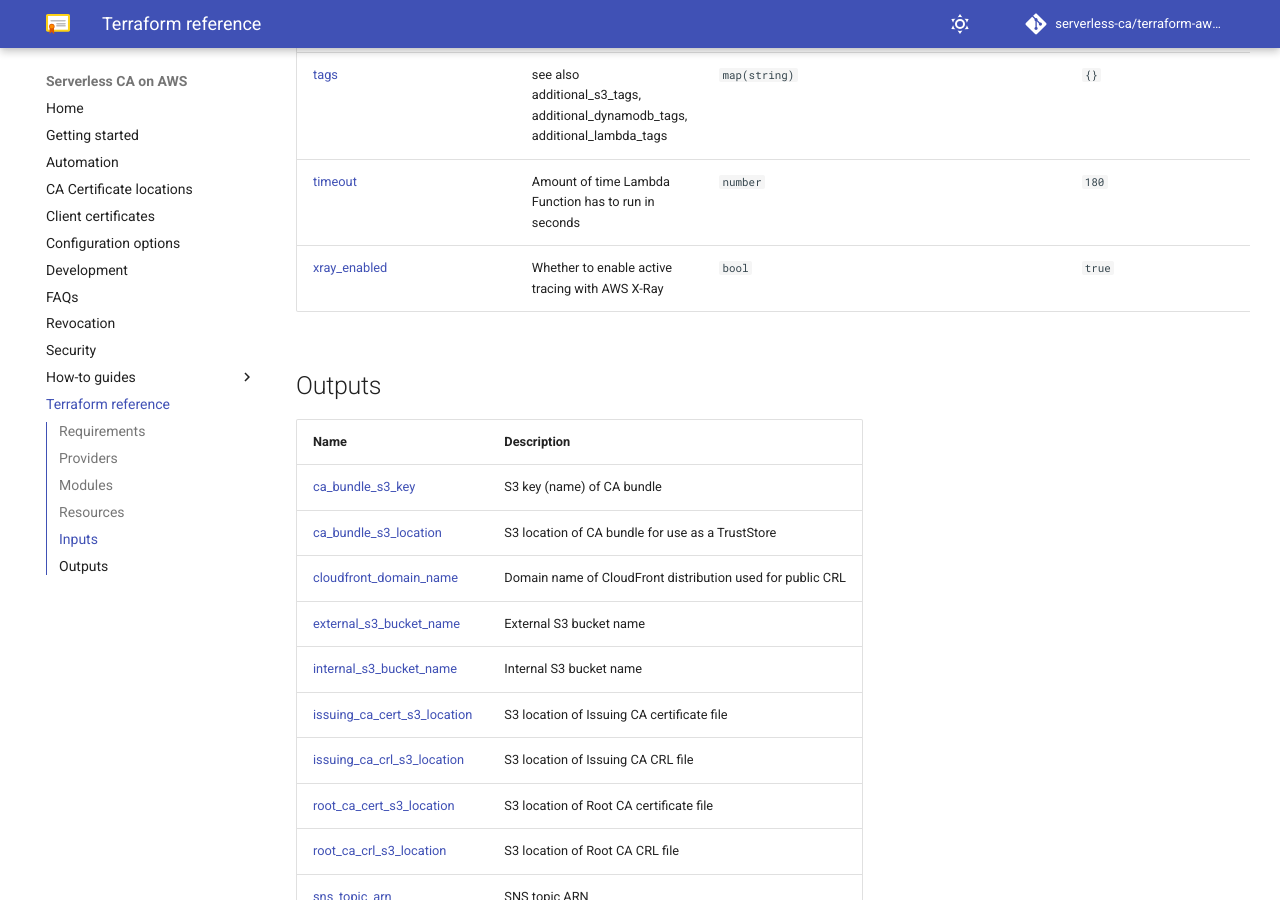
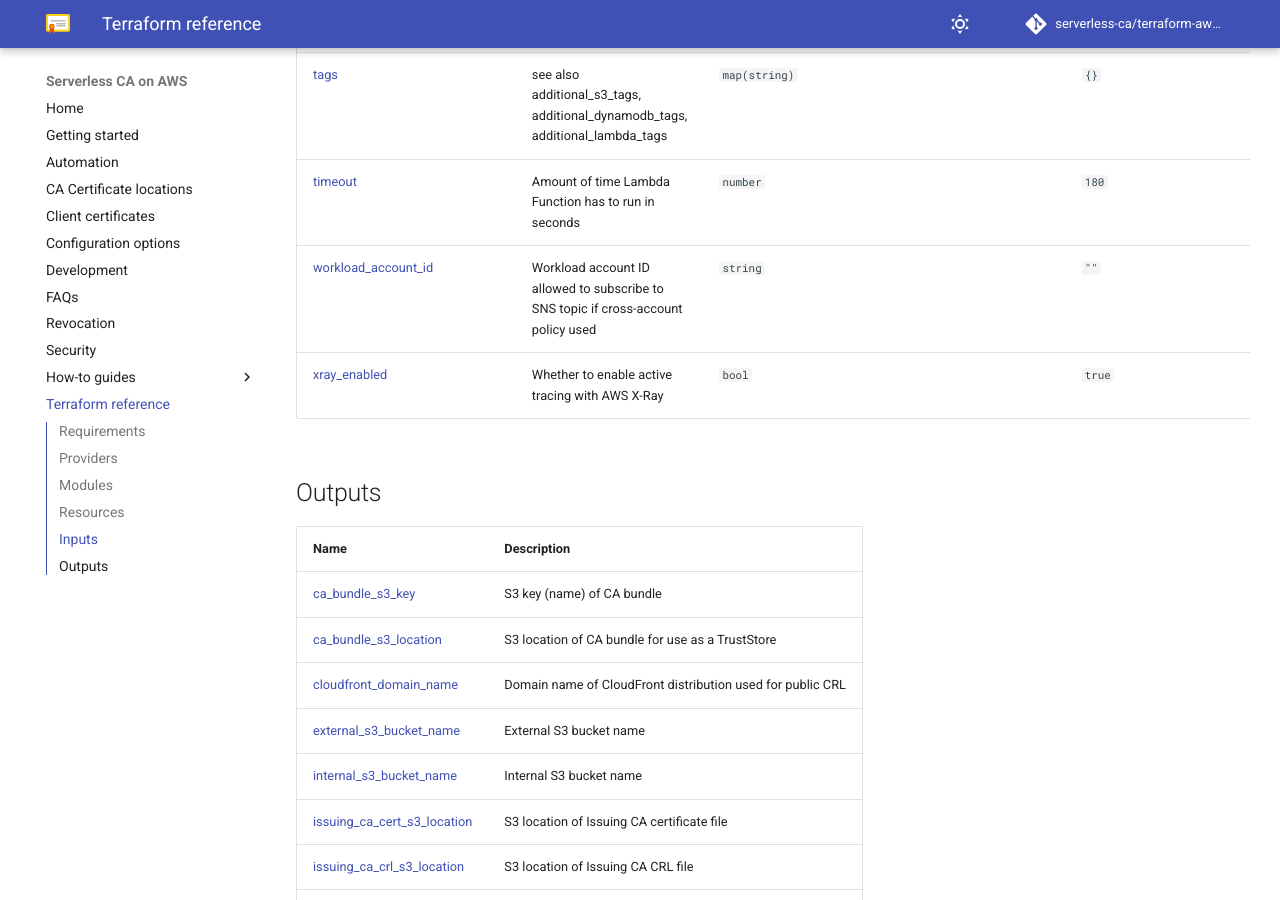
Before and after one commit to serverless-ca/terraform-aws-ca, an MkDocs documentation site: the page built from docs/reference.md, in a window 1280 px wide and 900 px high, scrolled down 6444 px. Built offline with MkDocs 1.6.1 and Material for MkDocs 9.7.7, drawn with Linux system fonts in a browser that asks for light colours; comment, search, counter and statistics services are not loaded.

Commit message:
Surface Workload Account ID for cross-account SNS resource policy (#394)
* Surface Workload Account ID for cross-account SNS resource policy

* terraform-docs: automated action

---------

Co-authored-by: github-actions[bot] <github-actions[bot]@users.noreply.github.com>

```diff
--- a/docs/reference.md
+++ b/docs/reference.md
@@ -96,6 +96,7 @@
 | <a name="input_subscription_filter_destination"></a> [subscription\_filter\_destination](#input\_subscription\_filter\_destination) | CloudWatch log subscription filter destination, last section of ARN | `string` | `""` | no |
 | <a name="input_tags"></a> [tags](#input\_tags) | see also additional\_s3\_tags, additional\_dynamodb\_tags, additional\_lambda\_tags | `map(string)` | `{}` | no |
 | <a name="input_timeout"></a> [timeout](#input\_timeout) | Amount of time Lambda Function has to run in seconds | `number` | `180` | no |
+| <a name="input_workload_account_id"></a> [workload\_account\_id](#input\_workload\_account\_id) | Workload account ID allowed to subscribe to SNS topic if cross-account policy used | `string` | `""` | no |
 | <a name="input_xray_enabled"></a> [xray\_enabled](#input\_xray\_enabled) | Whether to enable active tracing with AWS X-Ray | `bool` | `true` | no |
 
 ## Outputs
```
Also changed, not shown: 2 other files.
